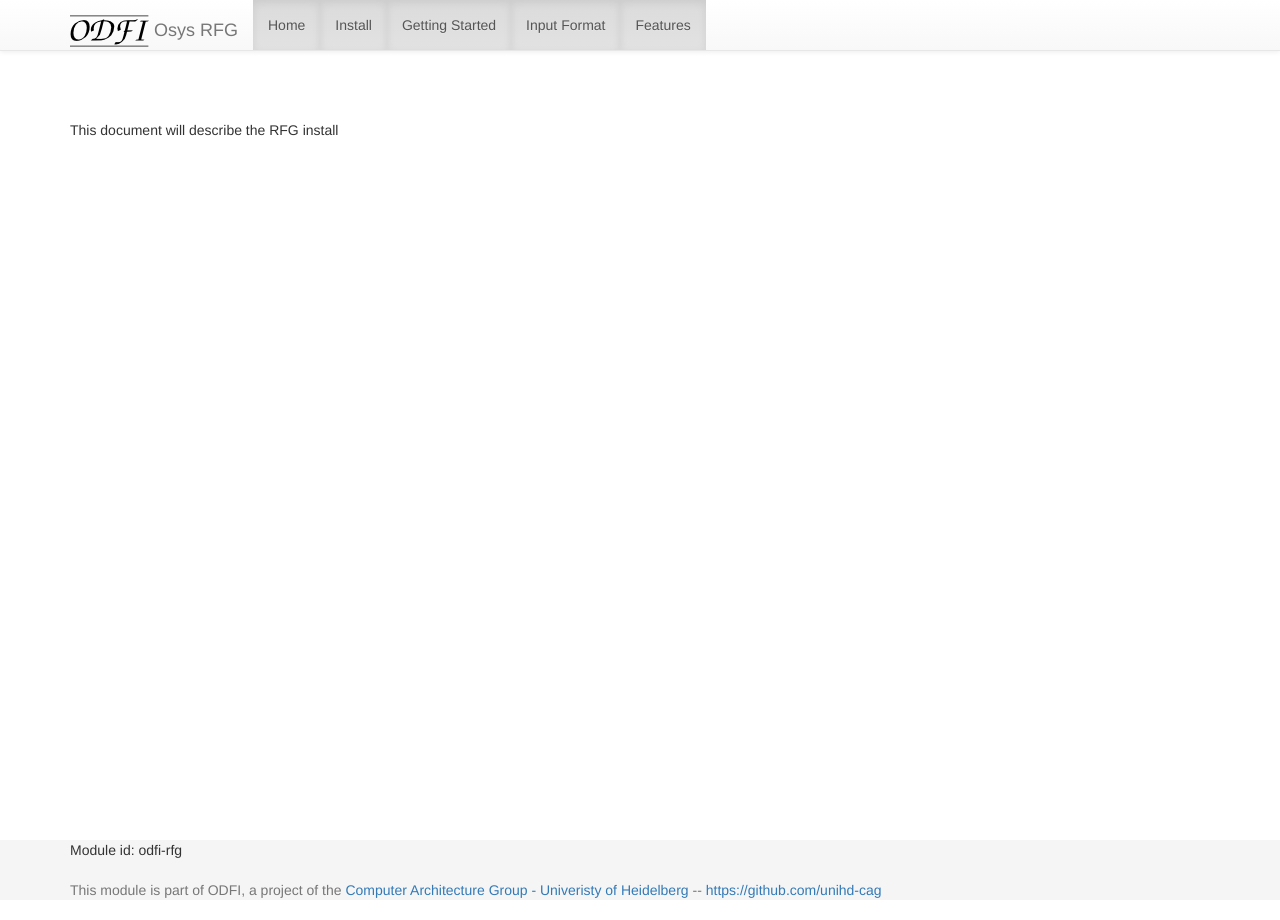
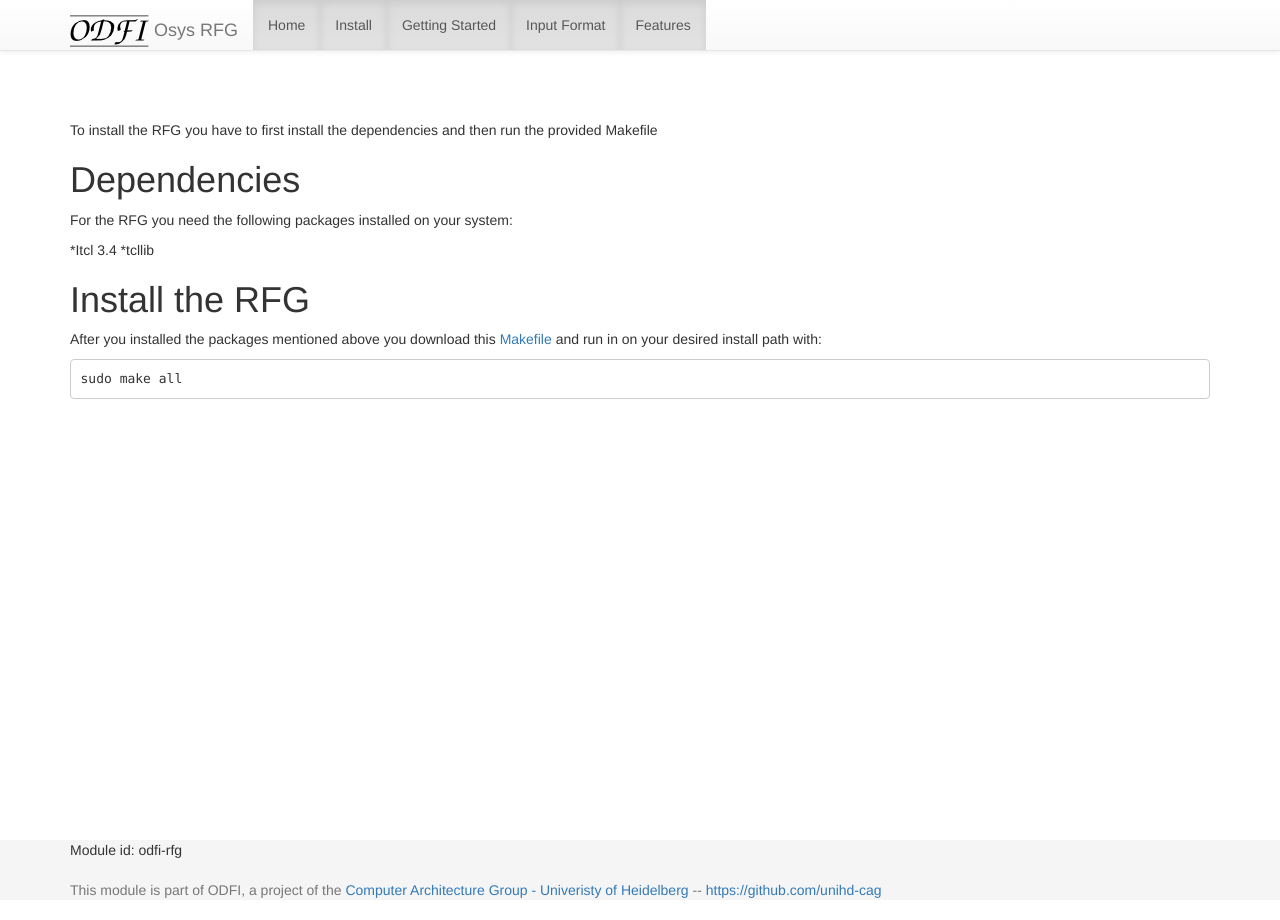
Before and after one commit to unihd-cag/odfi-rfg, a Jekyll site: the page built from install/install.md, in a window 1280 px wide. Built offline with Jekyll 4.4.1, drawn with Linux system fonts in a browser that asks for light colours; nearby versions of some CDN libraries; Markdown is read by kramdown in place of the engine named in the settings.

Commit message:
Updated Install page for RFG

```diff
--- a/install/install.md
+++ b/install/install.md
@@ -3,4 +3,16 @@ layout: default
 title: RFG install
 ---
 
-This document will describe the RFG install
+To install the RFG you have to first install the dependencies and then run the provided Makefile
+
+# Dependencies
+For the RFG you need the following packages installed on your system:
+
+*Itcl 3.4
+*tcllib
+
+# Install the RFG
+
+After you installed the packages mentioned above you download this [Makefile](https://raw.githubusercontent.com/unihd-cag/odfi-rfg/gh-pages/install/Makefile) and run in on your desired install path with:
+
+    sudo make all
```
Also changed, not shown: 1 other file.
